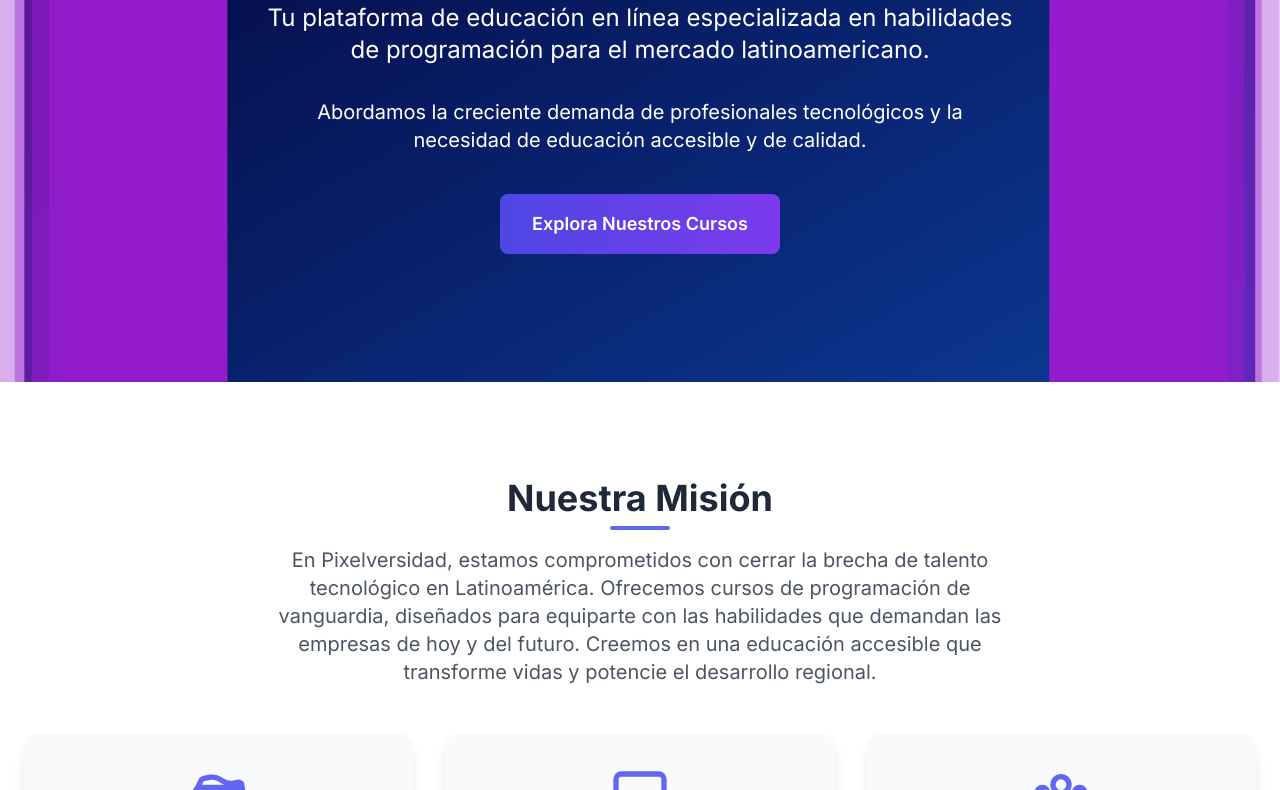
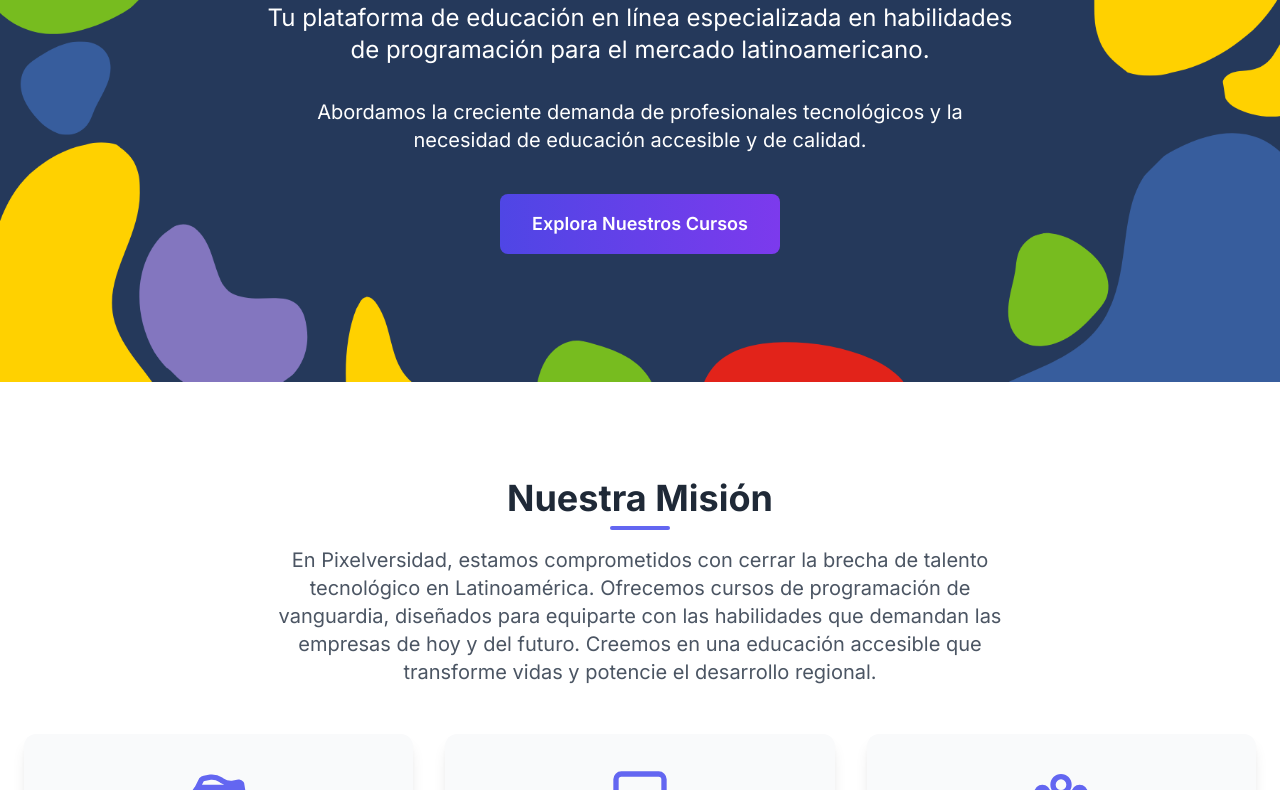
Before and after one commit to AlejandroGordillo/ENS_CATALOGOV1, a plain HTML site: page index.html in a window 1280 px wide. Shown: the part 278-1068 px from the top of the page. Drawn offline with nearby package versions, Linux system fonts and the light colour scheme.

Commit message:
Update index.html

```diff
--- a/index.html
+++ b/index.html
@@ -13,7 +13,7 @@
         .hero-bg {
             /*background-color: #1a202c; */
             /*background-image: linear-gradient(to bottom right, #1a202c, #2d3748); */
-            background-image: url('src/fondo5.png');
+            background-image: url('src/fondo1.png');
             background-size: cover;
             background-position: center;
             background-repeat: no-repeat;
```
